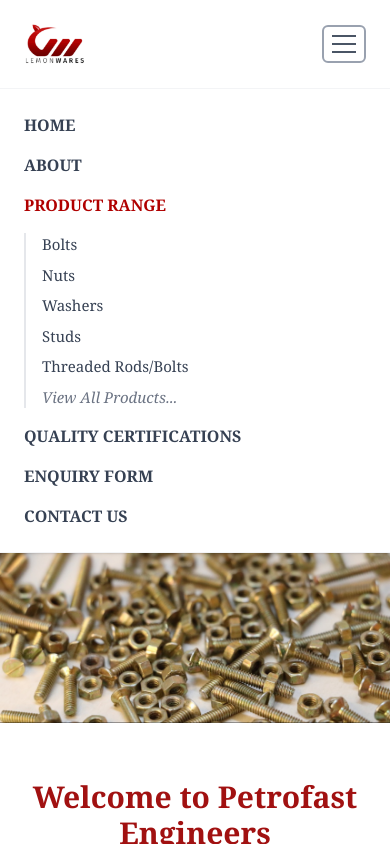
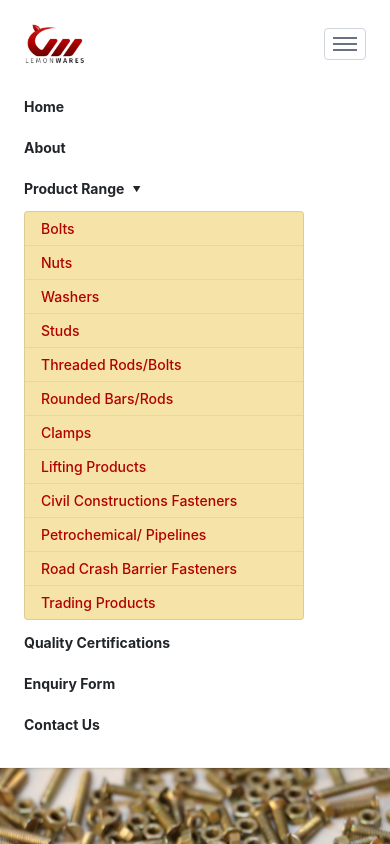
Before and after one commit to Sharvani24/petrofast-engineers, a React (Vite) app: page / in a window 390 px wide. Both pictures are taken after a click on the button 344 px from the left and 44 px from the top of the page. Shown: the top 844 px of the page. Built offline with nearby package versions, Linux system fonts and the light colour scheme.

Commit message:
style: make mobile product menu compact and match original site

```diff
--- a/src/components/Navbar.jsx
+++ b/src/components/Navbar.jsx
@@ -3,7 +3,6 @@
 import logo from '../assets/images/logo.png';
 
 const Navbar = () => {
-  // State to handle mobile menu visibility
   const [isOpen, setIsOpen] = useState(false);
 
   const products = [
@@ -23,10 +22,10 @@
 
   return (
     <nav className="w-full bg-white relative z-[100] border-b border-gray-100 shadow-sm">
-      {/* Container: flex-row for Desktop, justify-between to place hamburger correctly on Mobile */}
+      {/* Main Header Row */}
       <div className="flex items-center justify-between lg:justify-start py-6 lg:py-10 px-6 lg:pl-28">
 
-        {/* Logo Section */}
+        {/* Logo */}
         <div className="flex-shrink-0 lg:mr-24">
           <Link to="/">
             <img
@@ -37,12 +36,11 @@
           </Link>
         </div>
 
-        {/* --- DESKTOP NAVIGATION (Visible only on lg screens and up) --- */}
+        {/* --- DESKTOP NAVIGATION --- */}
         <ul className="hidden lg:flex items-center gap-8 lg:gap-12 font-serif font-bold text-[15px] text-[#6c757d] uppercase tracking-wider">
           <li className="hover:text-[#212529] transition-colors"><Link to="/">Home</Link></li>
           <li className="hover:text-[#212529] transition-colors"><Link to="/about">About</Link></li>
 
-          {/* Dropdown for Desktop */}
           <li className="group relative cursor-pointer hover:text-[#212529] transition-colors flex items-center gap-1 py-2">
             Product Range
             <span className="text-[10px] ml-1 group-hover:rotate-180 transition-transform duration-300">▼</span>
@@ -62,36 +60,47 @@
           <li className="hover:text-[#212529] transition-colors"><Link to="/contact">Contact Us</Link></li>
         </ul>
 
-        {/* --- MOBILE HAMBURGER BUTTON (Visible only on Mobile/Tablet) --- */}
+        {/* Mobile Toggle Button */}
         <button
           onClick={() => setIsOpen(!isOpen)}
-          className="lg:hidden p-2 border-2 border-gray-400 rounded-md focus:outline-none"
+          className="lg:hidden p-2 border border-gray-300 rounded focus:outline-none"
         >
-          {/* Hamburger Icon Bars */}
-          <div className="w-6 h-0.5 bg-gray-600 mb-1.5"></div>
-          <div className="w-6 h-0.5 bg-gray-600 mb-1.5"></div>
-          <div className="w-6 h-0.5 bg-gray-600"></div>
+          <div className="w-6 h-0.5 bg-gray-500 mb-1"></div>
+          <div className="w-6 h-0.5 bg-gray-500 mb-1"></div>
+          <div className="w-6 h-0.5 bg-gray-500"></div>
         </button>
       </div>
 
-      {/* --- MOBILE MENU OVERLAY (Appears when hamburger is clicked) --- */}
-      <div className={`${isOpen ? 'block' : 'hidden'} lg:hidden bg-white border-t border-gray-100`}>
-        <ul className="flex flex-col font-serif font-bold text-[16px] text-gray-700 uppercase p-6 space-y-4">
-          <li><Link to="/" onClick={() => setIsOpen(false)}>Home</Link></li>
-          <li><Link to="/about" onClick={() => setIsOpen(false)}>About</Link></li>
+      {/* --- MOBILE MENU OVERLAY --- */}
+      <div className={`${isOpen ? 'block' : 'hidden'} lg:hidden bg-white pb-6`}>
+        <ul className="flex flex-col font-sans font-bold text-[14px] text-[#212529] space-y-1">
+          <li><Link to="/" onClick={() => setIsOpen(false)} className="block py-2 px-6 hover:text-[#b00000]">Home</Link></li>
+          <li><Link to="/about" onClick={() => setIsOpen(false)} className="block py-2 px-6 hover:text-[#b00000]">About</Link></li>
 
-          {/* Mobile Product Range: Simplified as a sub-list */}
-          <li className="text-[#b00000]">Product Range</li>
-          <ul className="pl-4 space-y-2 normal-case font-medium text-[15px] border-l-2 border-gray-200">
-            {products.slice(0, 5).map((item, index) => ( // Showing first 5 for brevity
-              <li key={index}><Link to={item.path} onClick={() => setIsOpen(false)}>{item.label}</Link></li>
-            ))}
-            <li><Link to="/products" className="italic text-gray-500">View All Products...</Link></li>
-          </ul>
+          <li className="px-6 py-2 flex items-center gap-2">
+            Product Range <span className="text-[8px]">▼</span>
+          </li>
 
-          <li><Link to="/quality" onClick={() => setIsOpen(false)}>Quality Certifications</Link></li>
-          <li><Link to="/enquiry" onClick={() => setIsOpen(false)}>Enquiry Form</Link></li>
-          <li><Link to="/contact" onClick={() => setIsOpen(false)}>Contact Us</Link></li>
+          {/* Small, Compact Product Box */}
+          <div className="px-6">
+            <ul className="bg-[#f6e3a7] border border-black/10 rounded-sm w-[280px] sm:w-[320px]">
+              {products.map((item, index) => (
+                <li key={index} className="border-b border-black/5 last:border-0">
+                  <Link
+                    to={item.path}
+                    onClick={() => setIsOpen(false)}
+                    className="block px-4 py-1.5 text-[#b00000] font-medium text-[14px] hover:bg-[#f0d68c]"
+                  >
+                    {item.label}
+                  </Link>
+                </li>
+              ))}
+            </ul>
+          </div>
+
+          <li><Link to="/quality" onClick={() => setIsOpen(false)} className="block py-2 px-6 hover:text-[#b00000]">Quality Certifications</Link></li>
+          <li><Link to="/enquiry" onClick={() => setIsOpen(false)} className="block py-2 px-6 hover:text-[#b00000]">Enquiry Form</Link></li>
+          <li><Link to="/contact" onClick={() => setIsOpen(false)} className="block py-2 px-6 hover:text-[#b00000]">Contact Us</Link></li>
         </ul>
       </div>
     </nav>
```
